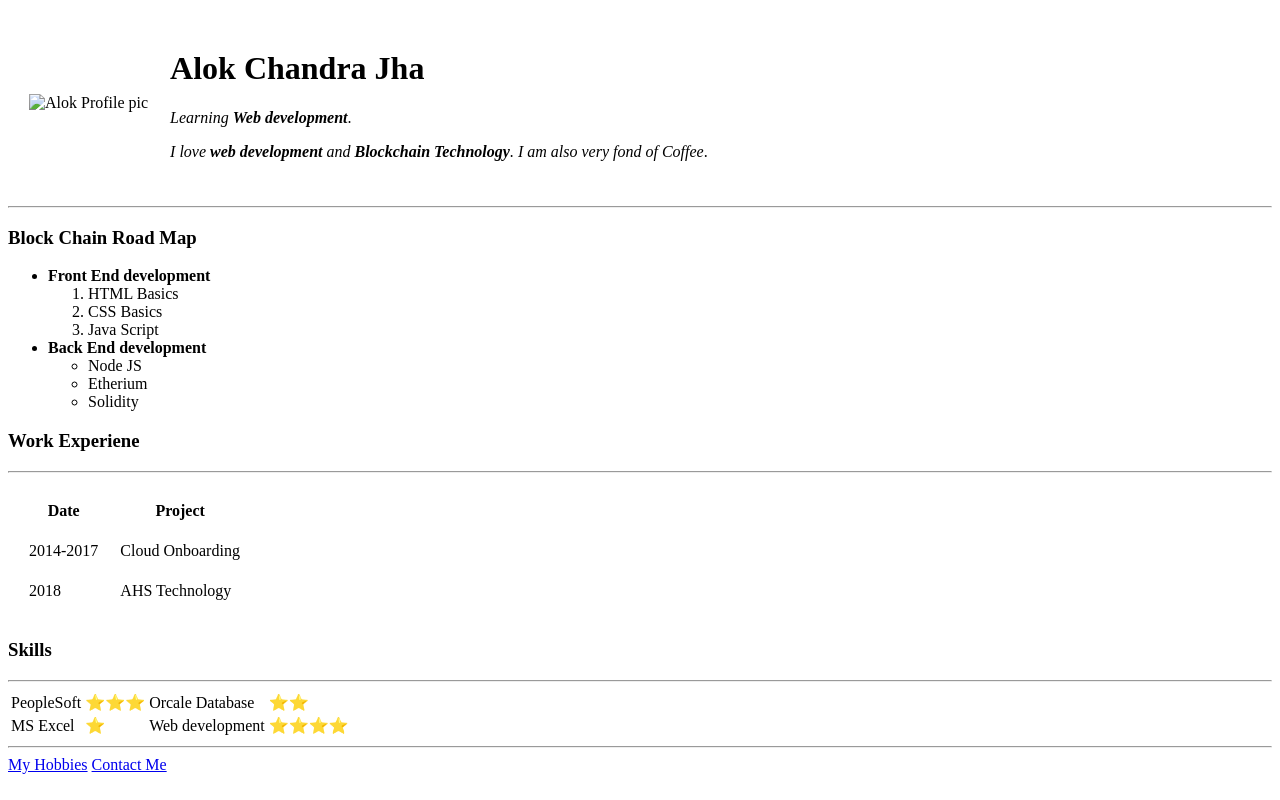
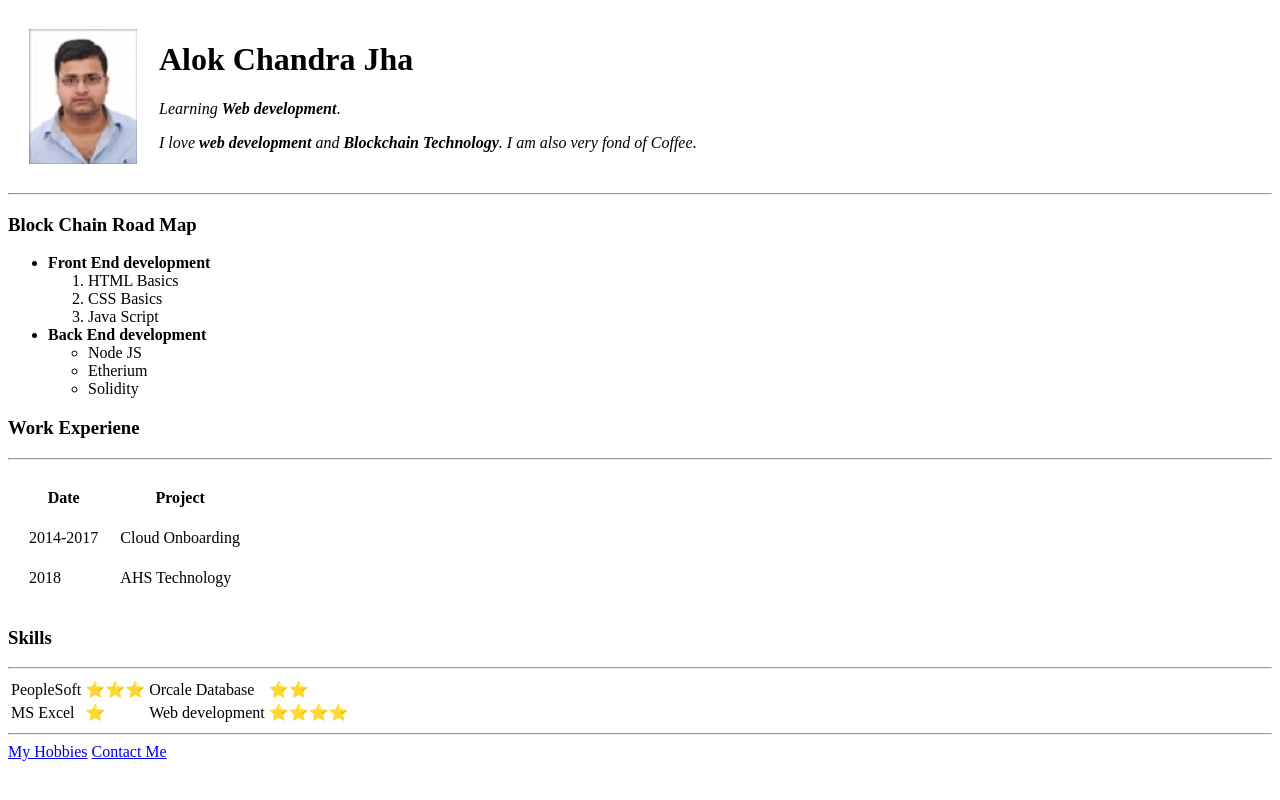
Before and after one commit to AlokChandraJha/cv, a plain HTML site: page Index.html in a window 1280 px wide. Drawn offline with Linux system fonts and the light colour scheme.

Commit message:
Update Index.html

```diff
--- a/Index.html
+++ b/Index.html
@@ -1,4 +1,4 @@
-<!DOCTYPE html>
+
 <html lang="en" dir="ltr">
 
 <head>
@@ -9,7 +9,7 @@
 <body>
   <table cellspacing="20">
     <tr>
-      <td> <img src="Images/MyImage.jpg" alt="Alok Profile pic"></td>
+      <td> <img src="MyImage.jpg" alt="Alok Profile pic"></td>
       <td>
         <h1>Alok Chandra Jha</h1>
         <p><em>Learning <strong>Web development</strong></em>.</p>
```
